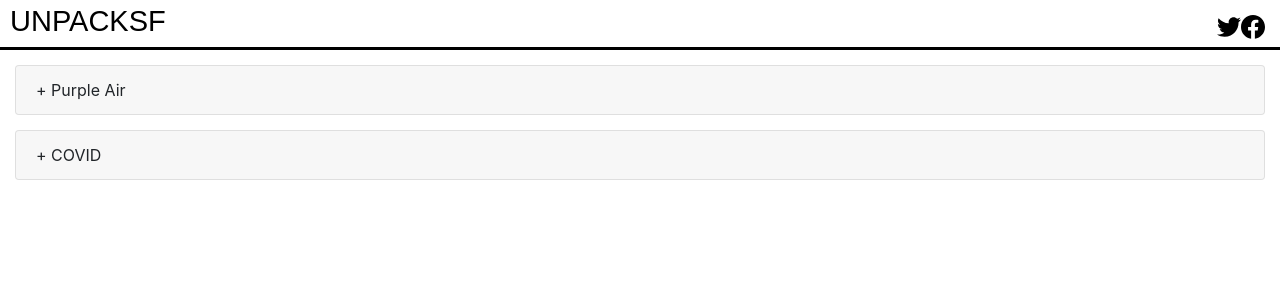
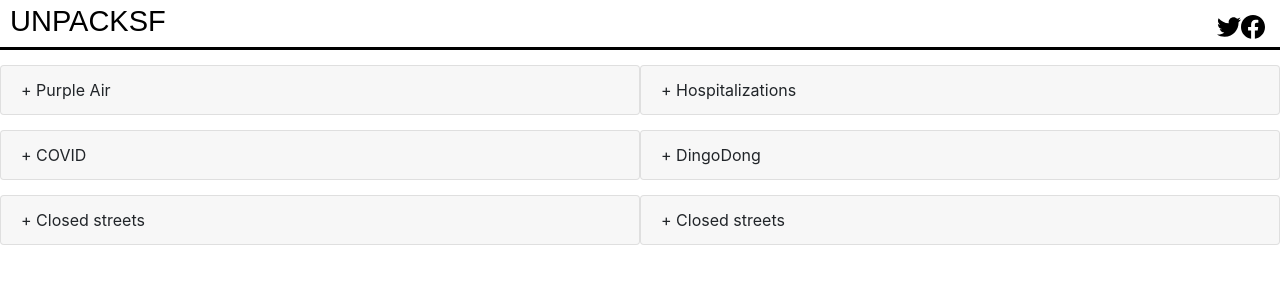
Before and after one commit to IOLevi/dashSF, a Next.js app: page / in a window 1280 px wide. Shown: the top 300 px of the page. Built offline with nearby package versions, Linux system fonts and the light colour scheme.

Commit message:
update to two column layout

```diff
--- a/components/MainContainer.js
+++ /dev/null
@@ -1,13 +0,0 @@
-import {Accordion} from "react-bootstrap";
-import styles from "./styles/Index.module.css";
-
-export default function MainContainer() {
-
-    return (
-        <div className={styles.flexContainer}>
-            <Accordion>
-
-            </Accordion>
-        </div>
-    )
-}
--- a/components/styles/Index.module.css
+++ b/components/styles/Index.module.css
@@ -3,3 +3,16 @@
     flex-direction: column;
     margin: 0 15px;
 }
+
+.row {
+    display: flex;
+    flex-direction: row;
+    flex-wrap: wrap;
+    width: 100%;
+}
+
+.column {
+    display: flex;
+    flex-direction: column;
+    flex: 1;
+}
--- a/pages/index.js
+++ b/pages/index.js
@@ -1,8 +1,6 @@
 import Header from "../components/Header";
 import Topnav from "../components/Topnav";
-import {Accordion, Card} from "react-bootstrap";
 import styles from '../components/styles/Index.module.css';
-import MainContainer from "../components/MainContainer";
 import CollapseCard from "../components/CollapseCard";
 import Purple from "../components/Purple";
 
@@ -12,12 +10,21 @@
             <Header/>
             <Topnav/>
 
-            <div className={styles.flexContainer}>
-                <Purple/>
-                <CollapseCard name={'COVID'}/>
-            </div>
+            <div className={styles.row}>
+                <div className={styles.column}>
+                    <Purple/>
+                    <CollapseCard name={'COVID'}/>
+                    <CollapseCard name={'Closed streets'}/>
 
 
+                </div>
+                <div className={styles.column}>
+                    <CollapseCard name={'Hospitalizations'}/>
+                    <CollapseCard name={'DingoDong'}/>
+                    <CollapseCard name={'Closed streets'}/>
+                </div>
+
+            </div>
         </>
     )
 }
```
